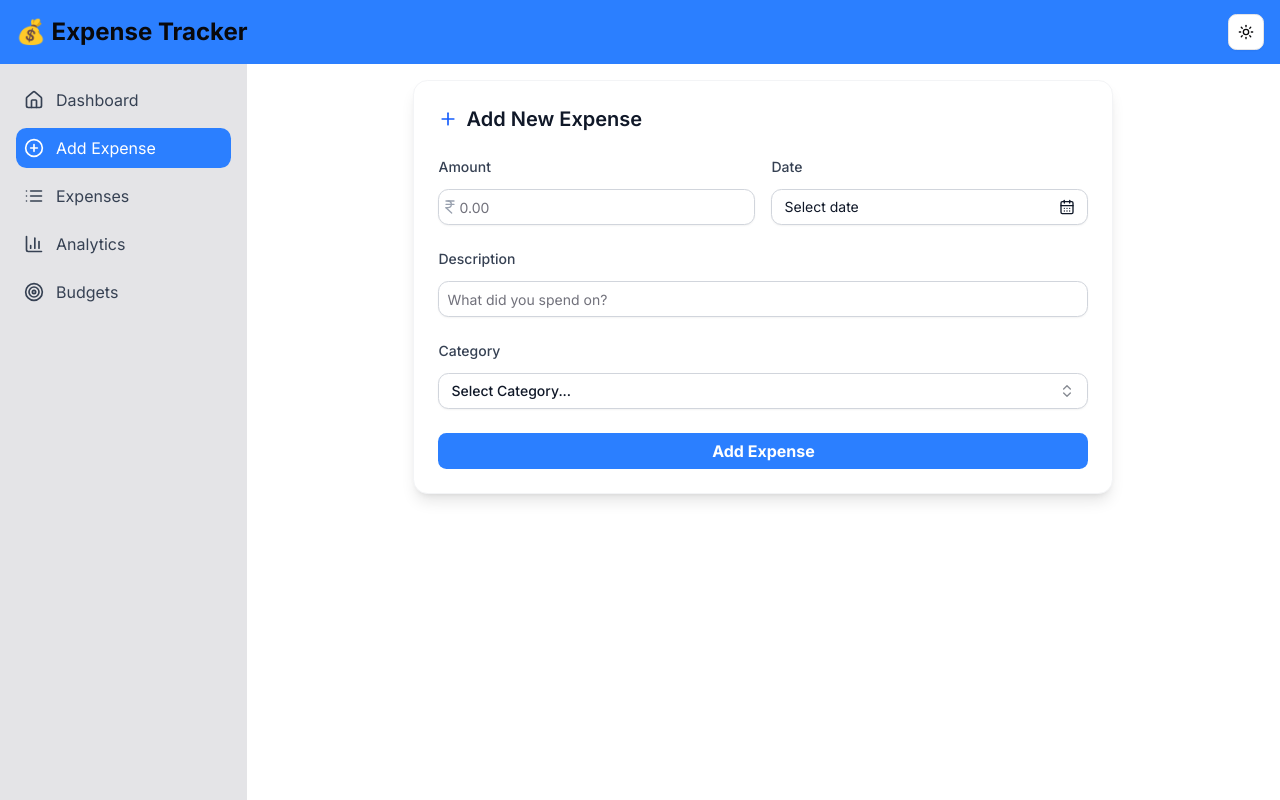
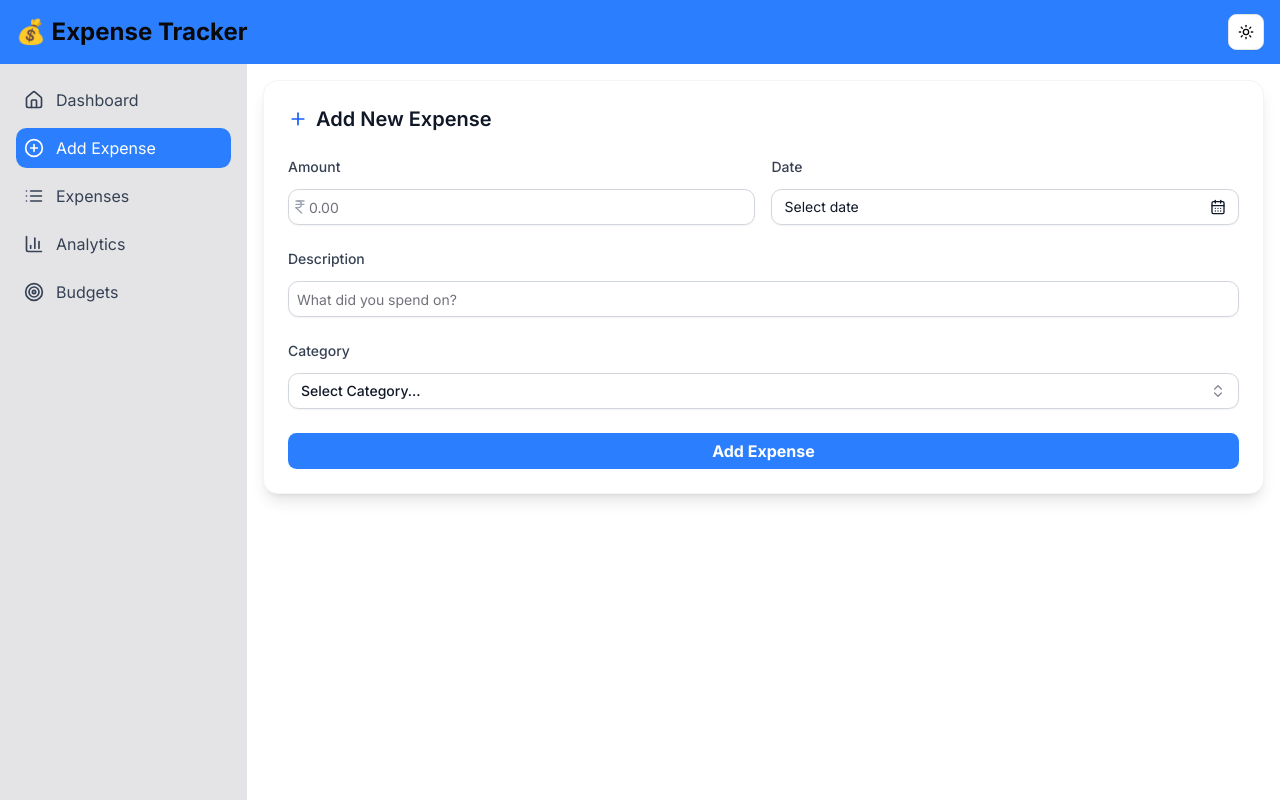
Before and after one commit to sivaram-37/expense-tracker, a Next.js app: page /add-expense in a window 1280 px wide. Built offline with nearby package versions, Linux system fonts and the light colour scheme.

Commit message:
removed the max width of 700 px from medium screen

```diff
--- a/src/components/ExpenseForm.tsx
+++ b/src/components/ExpenseForm.tsx
@@ -73,7 +73,7 @@ export default function ExpenseForm() {
   };
 
   return (
-    <div className="card animate-fade-in md:max-w-[700px] mx-auto">
+    <div className="card animate-fade-in">
       <h2 className="text-[17px] sm:text-xl font-semibold text-gray-900 dark:text-white mb-6 flex items-center gap-2">
         <Plus className="w-5 h-5 text-blue-600" />
         Add New Expense
```
